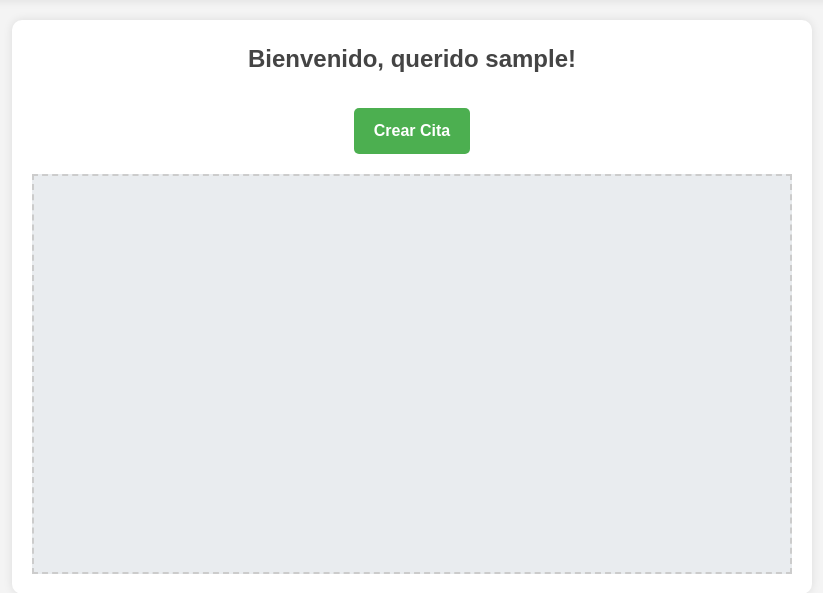
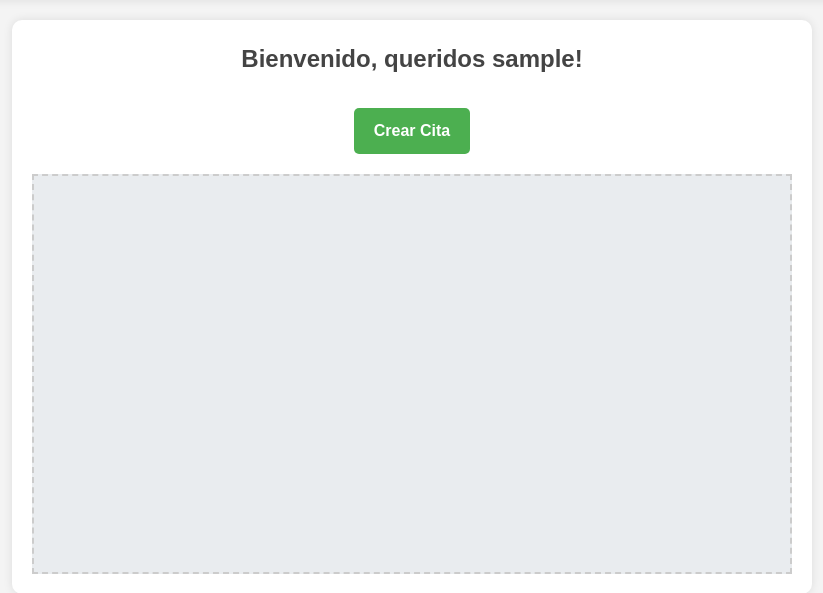
Before and after one commit to fumigadoraecoplagas/webapp, a Django app: page / in a window 1280 px wide. Shown: the part 136-729 px from the top of the page, without its empty margins (228-1051 px from the left). Run offline with Django 5.2, Linux system fonts and the light colour scheme; the visitor is signed in with stand-in values (Sample User, id 1).

Commit message:
Actualización de archivos del proyecto

```diff
--- a/ventas/templates/ventas/index.html
+++ b/ventas/templates/ventas/index.html
@@ -19,7 +19,7 @@
     <div class="container">
         {% if user.is_authenticated %}
             <div class="content">
-                <h2>Bienvenido, querido {{ user.username }}!</h2>
+                <h2>Bienvenido, queridos {{ user.username }}!</h2>
                 <a href="{% url 'crear_cita' %}" class="btn">Crear Cita</a>
                 <div class="canvas">
                     <!-- Aquí se agregarán las funcionalidades futuras -->
```
